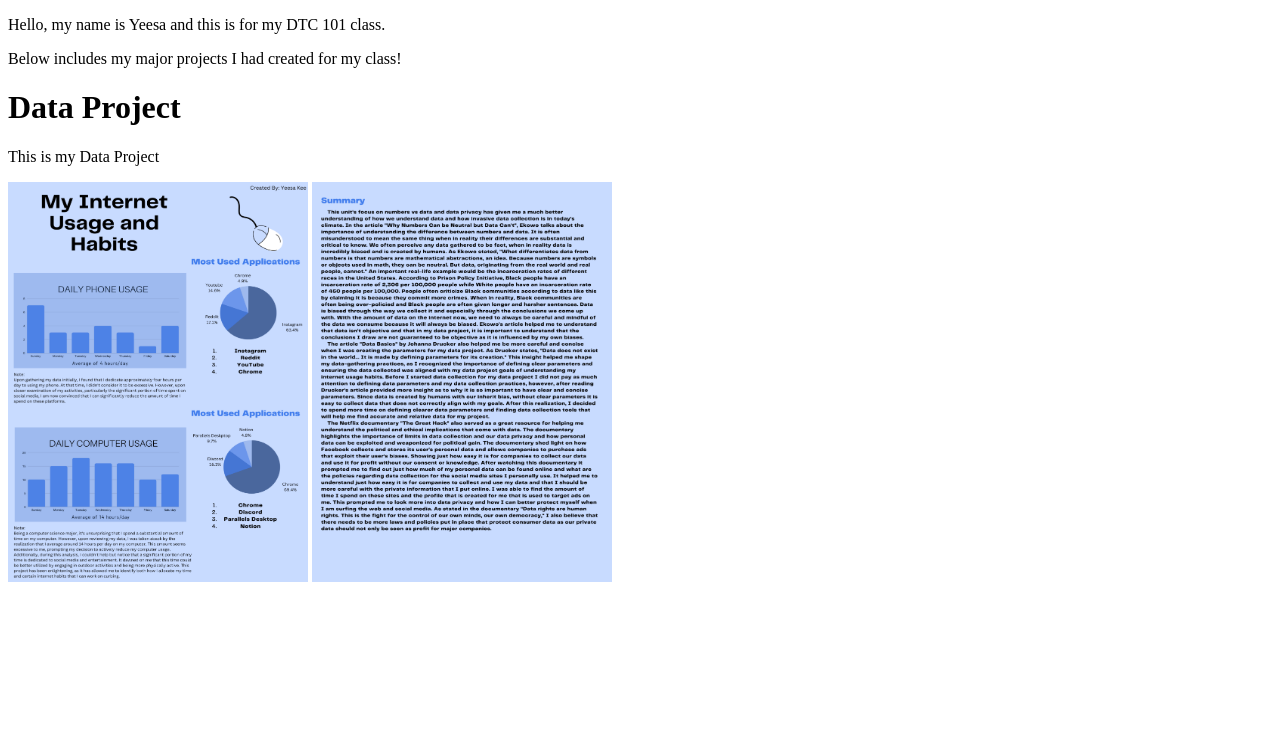
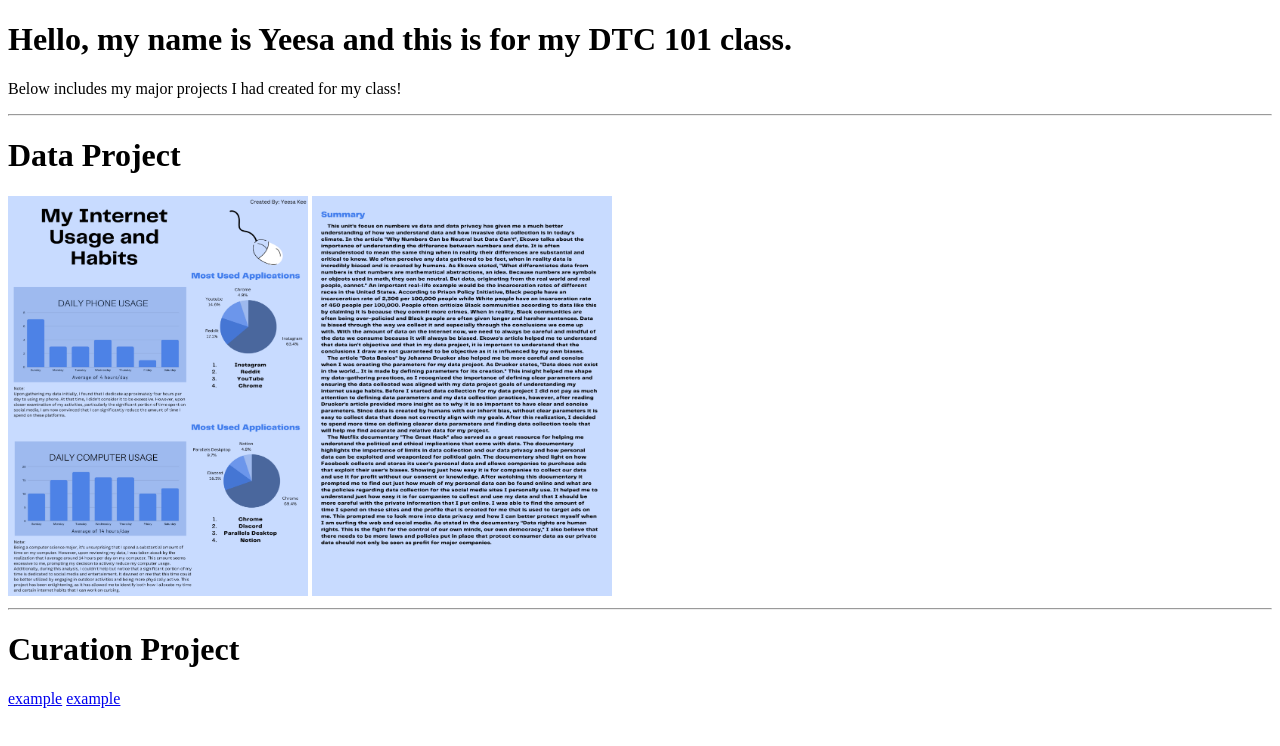
Before and after one commit to yeesakee/DTC101_FinalPortfolio, a plain HTML site: page index.html in a window 1280 px wide. Drawn offline with Linux system fonts and the light colour scheme.

Commit message:
Added curation project

```diff
--- a/index.html
+++ b/index.html
@@ -1,12 +1,16 @@
 <!DOCTYPE html>
 <html>
 <body>
-<p> Hello, my name is Yeesa and this is for my DTC 101 class.</p>
+<h1> Hello, my name is Yeesa and this is for my DTC 101 class.</h1>
 <p> Below includes my major projects I had created for my class!</p>
+<hr>
 <h1>Data Project</h1>
-<p>This is my Data Project</p>
 <img src = "DataProject_pg1.png" width="300" height="400">
 <img src = "DataProject_pg2.png" width="300" height="400">
+<hr>
 
+<h1>Curation Project</h1>
+<a href="CurationProject_poster.pdf">example</a>
+<a href="CurationProject_reflection.pdf">example</a>
 </body>
 </html>
```
Also changed, not shown: 2 other files.
